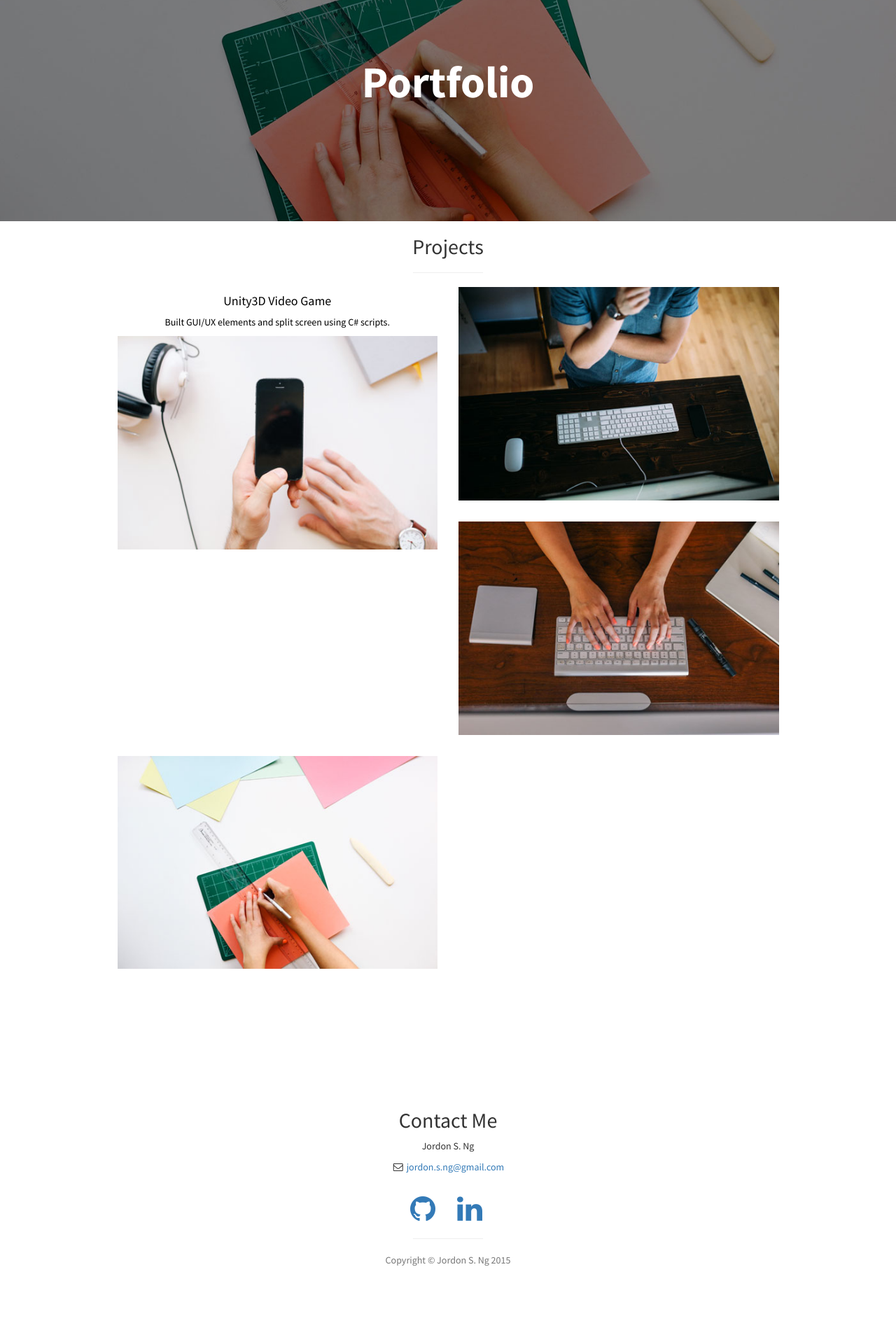
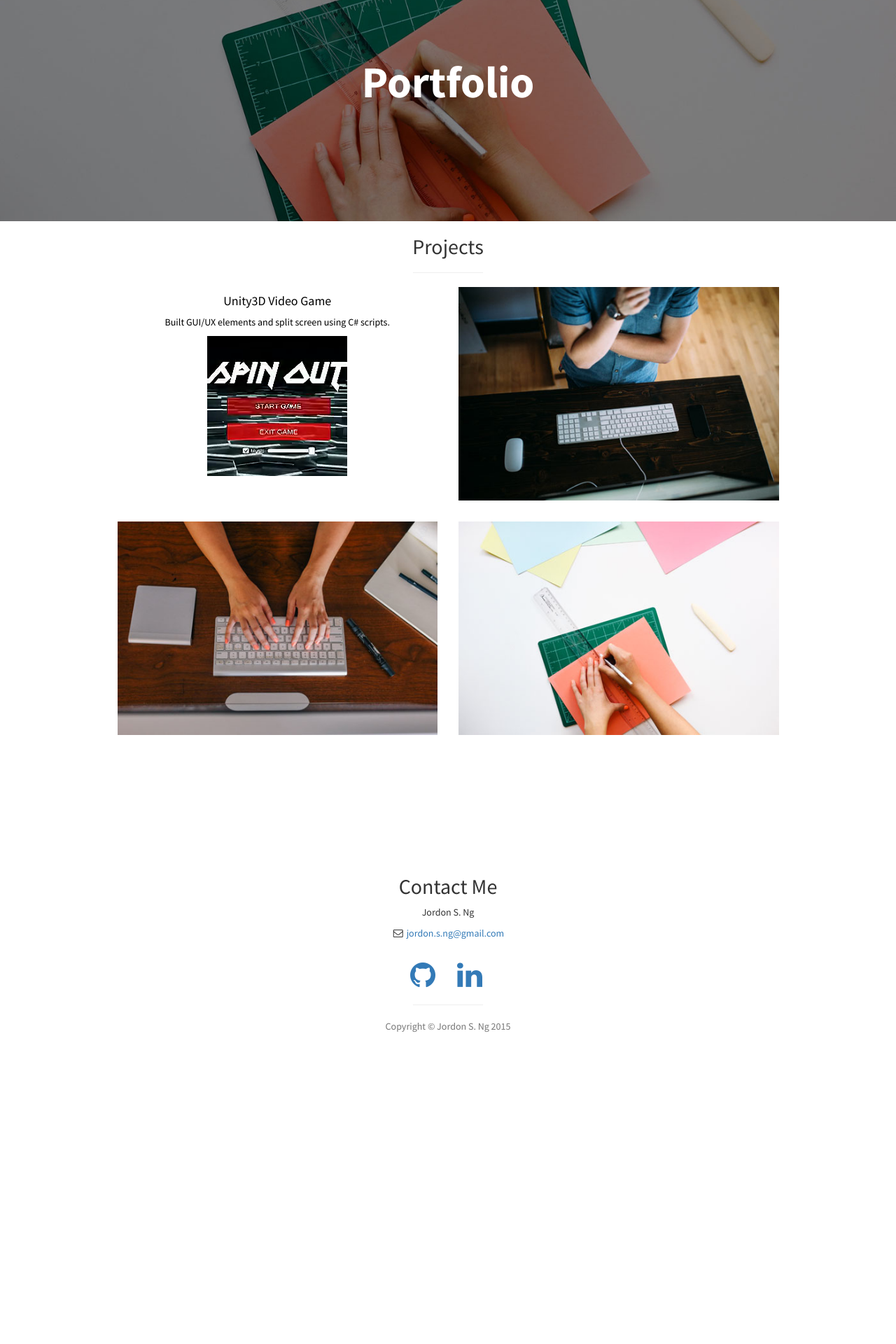
Before and after one commit to jsng0/jsng0.github.io, a Jekyll site: the page index.html, which Jekyll copies as it is, in a window 1280 px wide. Shown: the part 1540-3460 px from the top of the page at 70% size. Built offline with Jekyll 4.4.1, drawn with Linux system fonts in a browser that asks for light colours; after the commit the page ends 3126 px from its top, so only the background shows below that.

Commit message:
updated photo for proj1

```diff
--- a/index.html
+++ b/index.html
@@ -111,7 +111,7 @@
 					                <h4>Unity3D Video Game</h4>
 					                    <p>Built GUI/UX elements and split screen using C# scripts.</p>
                                         <a href="https://drive.google.com/file/d/0BzXU2ayxB-jAcWF2MjRxMXNweWs/view?usp=sharing">
-                                            <img class="img-portfolio img-responsive" src="img/portfolio-1.jpg">
+                                            <img class="img-portfolio img-responsive" src="img/portfolio-1.png">
                                         </a>
 			                    </a>
                             </div>
```
Also changed, not shown: img/portfolio-1.jpg (deleted).
